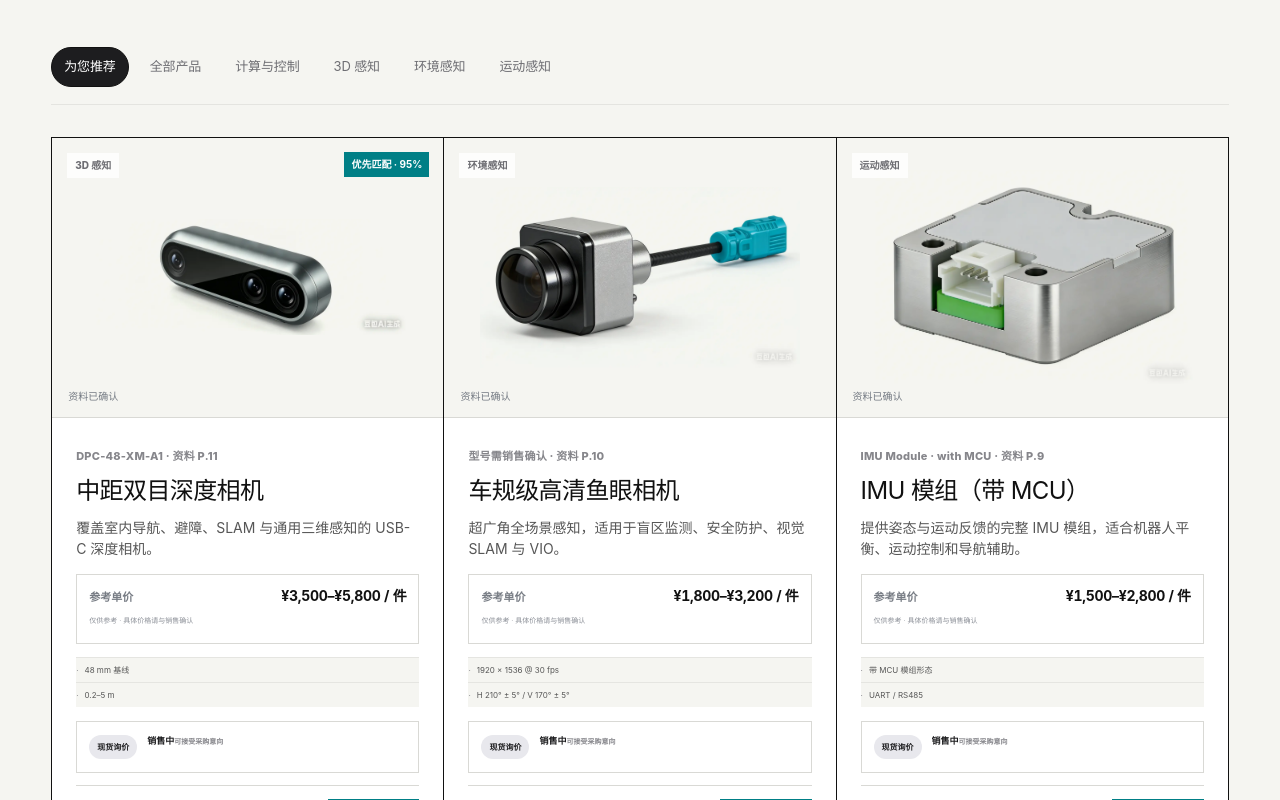
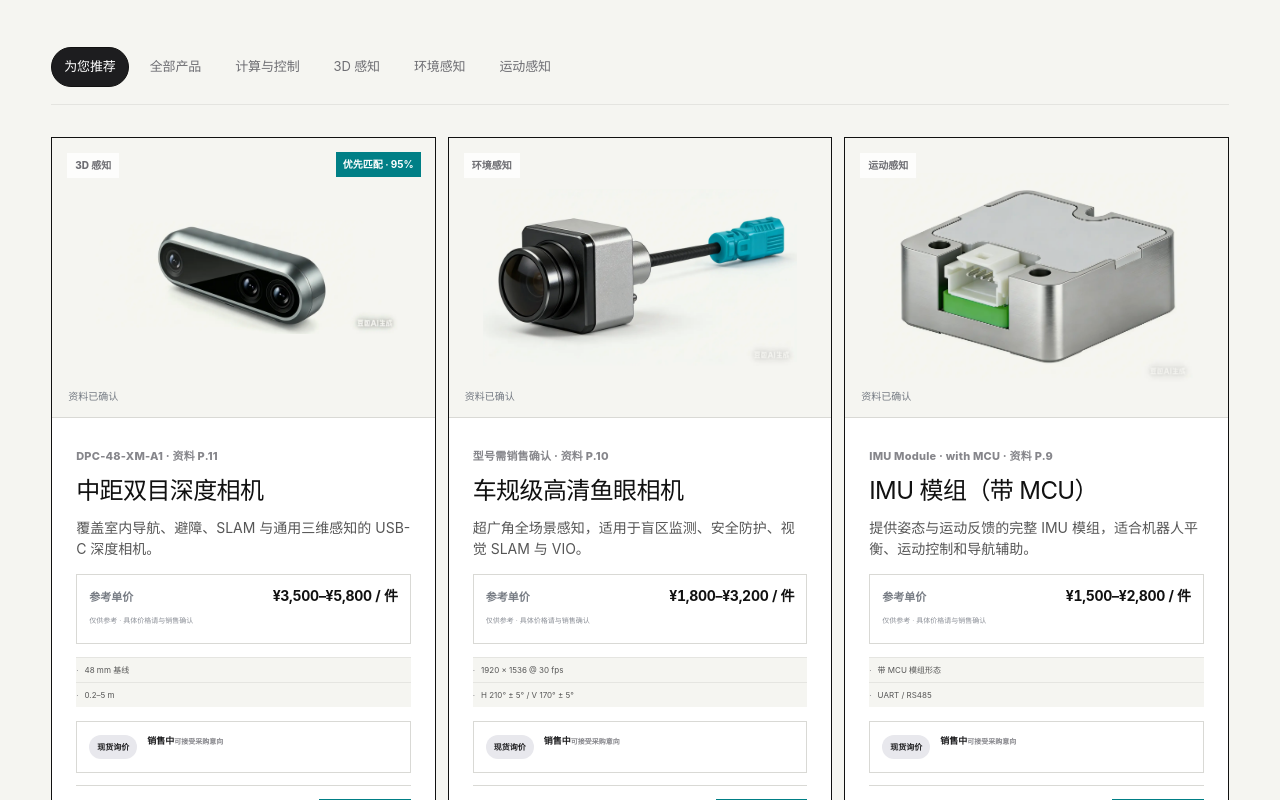
Before and after one commit to atlasfish/Joynext_Robot_Part_Store, a Next.js app: page / in a window 1280 px wide. Shown: the part 2760-3560 px from the top of the page. Built offline with nearby package versions, Linux system fonts and the light colour scheme.

Commit message:
Fix empty product grid background

```diff
--- a/app/swiss.css
+++ b/app/swiss.css
@@ -748,16 +748,16 @@ textarea {
 
 .product-grid {
   grid-template-columns: repeat(3, minmax(0, 1fr));
-  gap: 1px;
+  gap: var(--jn-space-3);
   margin-top: var(--jn-space-6);
-  background: var(--color-border-strong);
-  border: 1px solid var(--color-border-strong);
+  background: transparent;
+  border: 0;
 }
 
 .product-card,
 .product-card.ai-recommended {
   background: var(--card-bg);
-  border: 0;
+  border: 1px solid var(--color-border-strong);
   border-radius: 0;
   box-shadow: none;
 }
```
